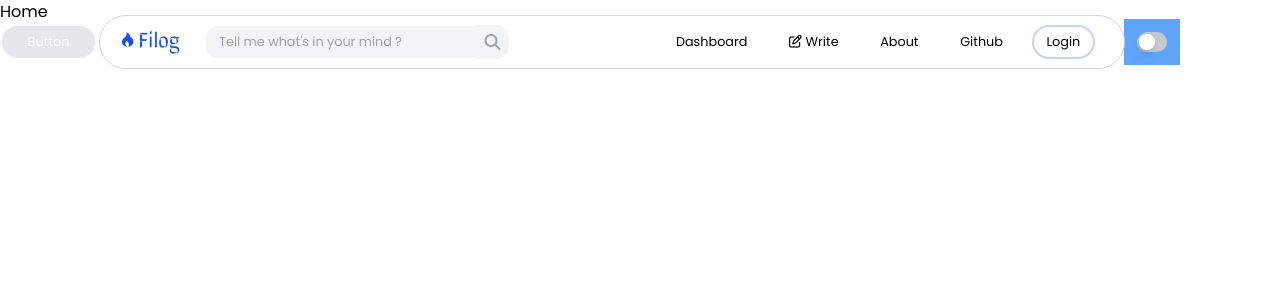
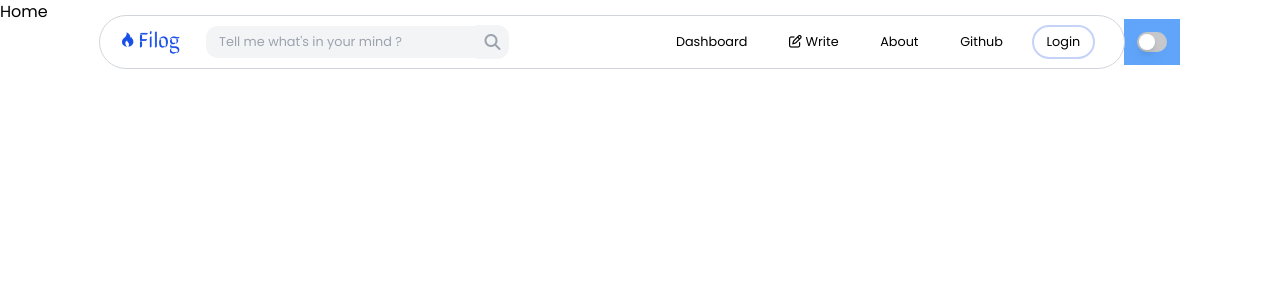
Before and after one commit to dev-raghvendramisra/Filog, a React (Vite) app: page / in a window 1280 px wide. Shown: the top 300 px of the page. Built offline with nearby package versions, Linux system fonts and the light colour scheme.

Commit message:
bug-fixes

```diff
--- a/src/App.jsx
+++ b/src/App.jsx
@@ -4,14 +4,12 @@ import './App.css'
 import '@fortawesome/fontawesome-free/css/all.min.css';
 
 import { Outlet } from 'react-router-dom'
-import Button from './Components/Button';
 
 function App() {
   return (
     <>
    <Navbar />
     <Outlet />
-    <Button disabled />
     </>
 
   )
```
